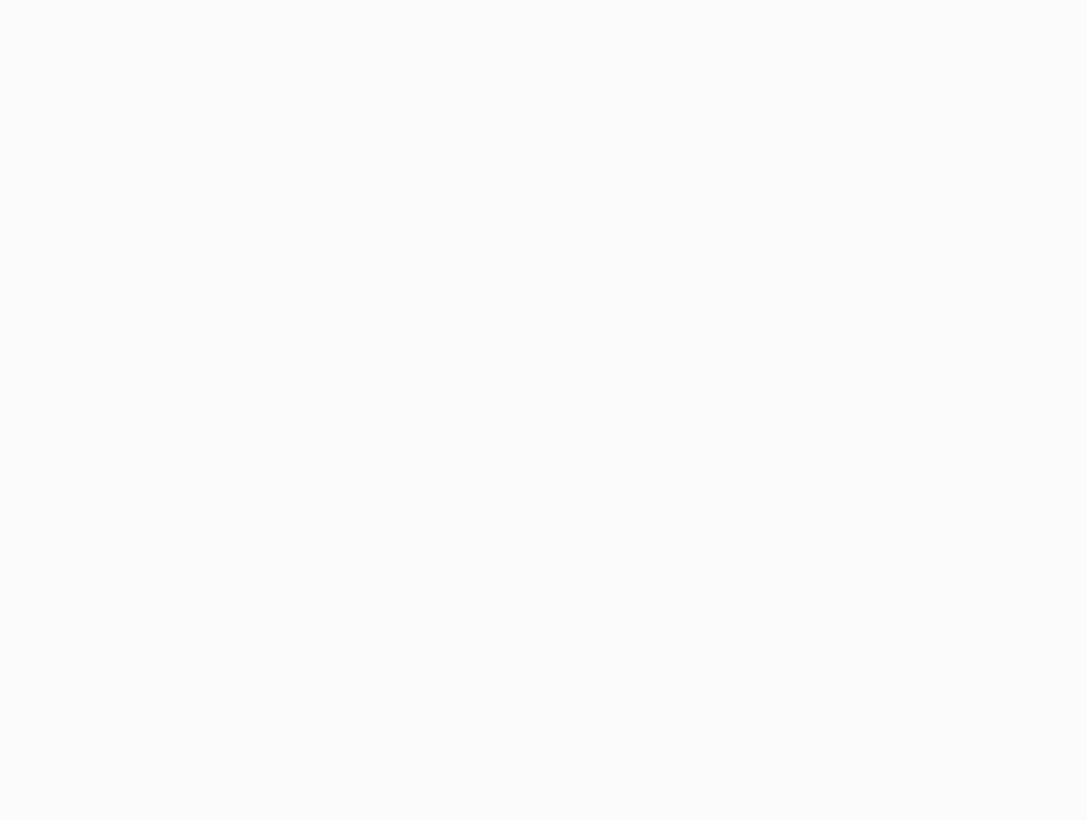
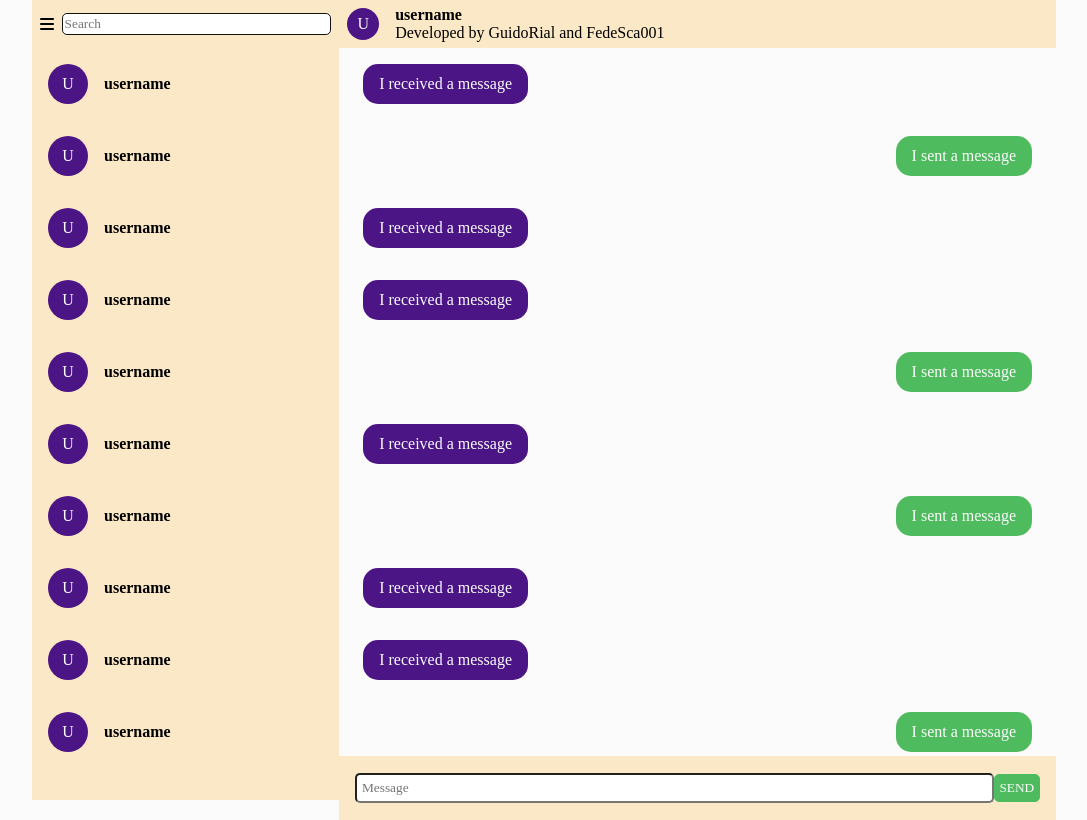
Before and after one commit to GuidoRial/board-message, a React (Create React App) app: page / in a window 1280 px wide. Before the commit this address had no page. Shown: the whole page, without its empty margins (96-1183 px from the left). Built offline with nearby package versions, Linux system fonts and the light colour scheme; a web font is replaced by a local one.

Commit message:
added board page

```diff
--- a/public/index.html
+++ b/public/index.html
@@ -24,7 +24,11 @@
       work correctly both with client-side routing and a non-root public URL.
       Learn how to configure a non-root public URL by running `npm run build`.
     -->
-        <title>React App</title>
+        <script
+            src="https://kit.fontawesome.com/903cc7cd08.js"
+            crossorigin="anonymous"
+        ></script>
+        <title>Message Board</title>
     </head>
     <body>
         <noscript>You need to enable JavaScript to run this app.</noscript>
--- a/src/App.js
+++ b/src/App.js
@@ -6,8 +6,8 @@ import LogIn from "./components/LogIn/LogIn";
 import Board from "./components/Board/Board";
 
 function App() {
-    const [user, setUser] = useState(false);
-    const [activeUser, setActiveUser] = useState(false);
+    const [user, setUser] = useState(true);
+    const [activeUser, setActiveUser] = useState(true);
 
     return (
         <div className="App">
--- a/src/components/Board/Board.css
+++ b/src/components/Board/Board.css
@@ -0,0 +1,102 @@
+.board-container {
+    width: 100%;
+    display: flex;
+    justify-content: center;
+}
+
+.board {
+    width: 80%;
+    display: flex;
+}
+
+.individual-chat {
+    width: 70%;
+    height: 100vh;
+}
+
+.history {
+    width: 30%;
+    background-color: var(--complementary-color);
+    height: 100vh;
+}
+
+.selected-user {
+    display: flex;
+    align-items: center;
+    gap: 1rem;
+    cursor: pointer;
+    background-color: var(--complementary-color);
+    padding: 0.5rem;
+    height: 2rem;
+}
+
+.search-container {
+    display: flex;
+    align-items: center;
+    gap: 0.5rem;
+    padding: 0.5rem;
+    height: 2rem;
+    background-color: var(--complementary-color);
+}
+
+.fas {
+    cursor: pointer;
+}
+
+.search-bar {
+    border: 1px solid var(--primary-text);
+    border-radius: 5px;
+    padding: 0.1rem;
+    width: 100%;
+}
+
+.search-bar:hover {
+    border: 1.5px solid var(--secondary-text);
+}
+
+.search-bar:active {
+    border: 1.5px solid black;
+}
+
+.header-profile-picture {
+    width: 2rem;
+    height: 2rem;
+}
+
+.chats-container {
+    height: 88.5vh;
+    overflow-y: auto;
+}
+.messages-container {
+    width: auto;
+    display: flex;
+    flex-direction: column;
+    background-color: var(--white);
+    height: 88.5vh;
+    overflow-y: auto;
+}
+
+.send-message-form {
+    padding: 1rem;
+    background-color: var(--complementary-color);
+    display: flex;
+    align-items: center;
+    justify-content: center;
+    height: 2rem;
+}
+
+.message-input {
+    width: 100%;
+    padding: 0.3rem;
+    height: auto;
+    border-radius: 5px;
+}
+
+#sendMessage {
+    background-color: var(--secondary-color);
+    color: var(--white);
+    padding: 0.3rem;
+    border: 1px solid var(--secondary-color);
+    border-radius: 5px;
+    cursor: pointer;
+}
--- a/src/components/Board/Board.js
+++ b/src/components/Board/Board.js
@@ -1,9 +1,83 @@
-import React from 'react'
+import React from "react";
+import Chat from "./Chat/Chat";
+import "./Board.css";
+import ReceivedMessage from "./ReceivedMessage/ReceivedMessage";
+import SentMessage from "./SentMessage/SentMessage";
 
 function Board() {
-  return (
-    <div>Board</div>
-  )
+    return (
+        <div className="board-container">
+            <section className="board">
+                <aside className="history">
+                    <header className="search-container">
+                        <i className="fas fa-bars"></i>
+                        <input
+                            className="search-bar"
+                            type="search"
+                            placeholder="Search"
+                        />
+                    </header>
+                    <div className="chats-container">
+                        <Chat />
+                        <Chat />
+                        <Chat />
+                        <Chat />
+                        <Chat /> <Chat />
+                        <Chat />
+                        <Chat />
+                        <Chat />
+                        <Chat />
+                        <Chat />
+                        <Chat />
+                        <Chat />
+                        <Chat />
+                        <Chat />
+                        <Chat />
+                        <Chat />
+                        <Chat />
+                    </div>
+                </aside>
+                <main className="individual-chat">
+                    <header className="individual-chat-header">
+                        <div className="selected-user">
+                            <div className="profile-picture header-profile-picture">
+                                U
+                            </div>
+                            <div>
+                                <p className="username">username</p>
+                                <p>Developed by GuidoRial and FedeSca001</p>
+                            </div>
+                        </div>
+                    </header>
+                    <div className="messages-container">
+                        <ReceivedMessage />
+                        <SentMessage />
+                        <ReceivedMessage />
+                        <ReceivedMessage />
+                        <SentMessage />
+                        <ReceivedMessage />
+                        <SentMessage />
+                        <ReceivedMessage />
+                        <ReceivedMessage />
+                        <SentMessage />
+                        <ReceivedMessage />
+                        <SentMessage />
+                        <ReceivedMessage />
+                        <ReceivedMessage />
+                        <SentMessage />
+                    </div>
+                    <form className="send-message-form">
+                        <input
+                            placeholder="Message"
+                            className="message-input"
+                            type="text"
+                        />
+                        <button id="sendMessage">SEND</button>
+                    </form>
+                </main>
+            </section>
+        </div>
+    );
 }
 
-export default Board
+export default Board;
--- /dev/null
+++ b/src/components/Board/Chat/Chat.css
@@ -0,0 +1,36 @@
+.chat {
+    display: flex;
+    align-items: center;
+
+    cursor: pointer;
+    background-color: var(--complementary-color);
+    padding: 1rem;
+    gap: 1rem;
+}
+
+.chat:hover {
+    background-color: rgb(245, 209, 143);
+}
+
+.profile-picture {
+    border-radius: 50%;
+    background-color: var(--primary-color);
+    color: var(--white);
+    display: flex;
+    justify-content: center;
+    align-items: center;
+}
+
+.history-profile-picture {
+    width: 2.5rem;
+    height: 2.5rem;
+}
+
+.username {
+    font-weight: 700;
+}
+
+.messages-container {
+    width: 100%;
+    height: auto;
+}
--- /dev/null
+++ b/src/components/Board/Chat/Chat.js
@@ -0,0 +1,12 @@
+import React from "react";
+import "./Chat.css"
+function Chat() {
+    return (
+        <div className="chat">
+            <div className="profile-picture history-profile-picture">U</div>
+            <p className="username">username</p>
+        </div>
+    );
+}
+
+export default Chat;
--- /dev/null
+++ b/src/components/Board/ReceivedMessage/ReceivedMessage.css
@@ -0,0 +1,21 @@
+.talktext-message-received {
+    -webkit-margin-before: 0em;
+    -webkit-margin-after: 0em;
+    padding: 0.5em 1em;
+    text-align: left;
+    line-height: 1.5em;
+}
+
+.talk-bubble-message-received {
+    margin: 1rem 1.5rem;
+    display: inline-block;
+    position: relative;
+    width: auto;
+    max-width: 350px;
+    height: auto;
+    border-radius: 15px;
+    background-color: var(--primary-color);
+    color: var(--white);
+    justify-content: left;
+    margin-right: auto;
+}
--- /dev/null
+++ b/src/components/Board/ReceivedMessage/ReceivedMessage.js
@@ -0,0 +1,12 @@
+import React from "react";
+import "./ReceivedMessage.css";
+
+function ReceivedMessage() {
+    return (
+        <div className="talk-bubble-message-received">
+            <p className="talktext-message-received">I received a message</p>
+        </div>
+    );
+}
+
+export default ReceivedMessage;
--- /dev/null
+++ b/src/components/Board/SentMessage/SentMessage.css
@@ -0,0 +1,20 @@
+.talktext-message-sent {
+    -webkit-margin-before: 0em;
+    -webkit-margin-after: 0em;
+    padding: 0.5em 1em;
+    text-align: right;
+    line-height: 1.5em;
+}
+
+.talk-bubble-message-sent {
+    margin: 1rem 1.5rem;
+    display: inline-block;
+    position: relative;
+    margin-left: auto;
+    width: auto;
+    max-width: 350px;
+    height: auto;
+    border-radius: 15px;
+    background-color: var(--secondary-color);
+    color: var(--white);
+}
--- /dev/null
+++ b/src/components/Board/SentMessage/SentMessage.js
@@ -0,0 +1,12 @@
+import React from 'react'
+import "./SentMessage.css"
+
+function SentMessage() {
+  return (
+      <div className="talk-bubble-message-sent">
+          <p className="talktext-message-sent">I sent a message</p>
+      </div>
+  );
+}
+
+export default SentMessage
--- a/src/components/SignUp/SignUp.css
+++ b/src/components/SignUp/SignUp.css
@@ -34,7 +34,7 @@ body {
     margin: 0.5rem;
 }
 
-form {
+.sign-up-form {
     display: flex;
     flex-direction: column;
     align-items: center;
--- a/src/components/SignUp/SignUp.js
+++ b/src/components/SignUp/SignUp.js
@@ -74,7 +74,7 @@ function SignUp() {
         <section className="sign-up">
             <h1>BoardMessage</h1>
             <div className="form-container">
-                <form onSubmit={handleSignUp}>
+                <form className="sign-up-form" onSubmit={handleSignUp}>
                     <input
                         className="input-field"
                         id="username"
```
